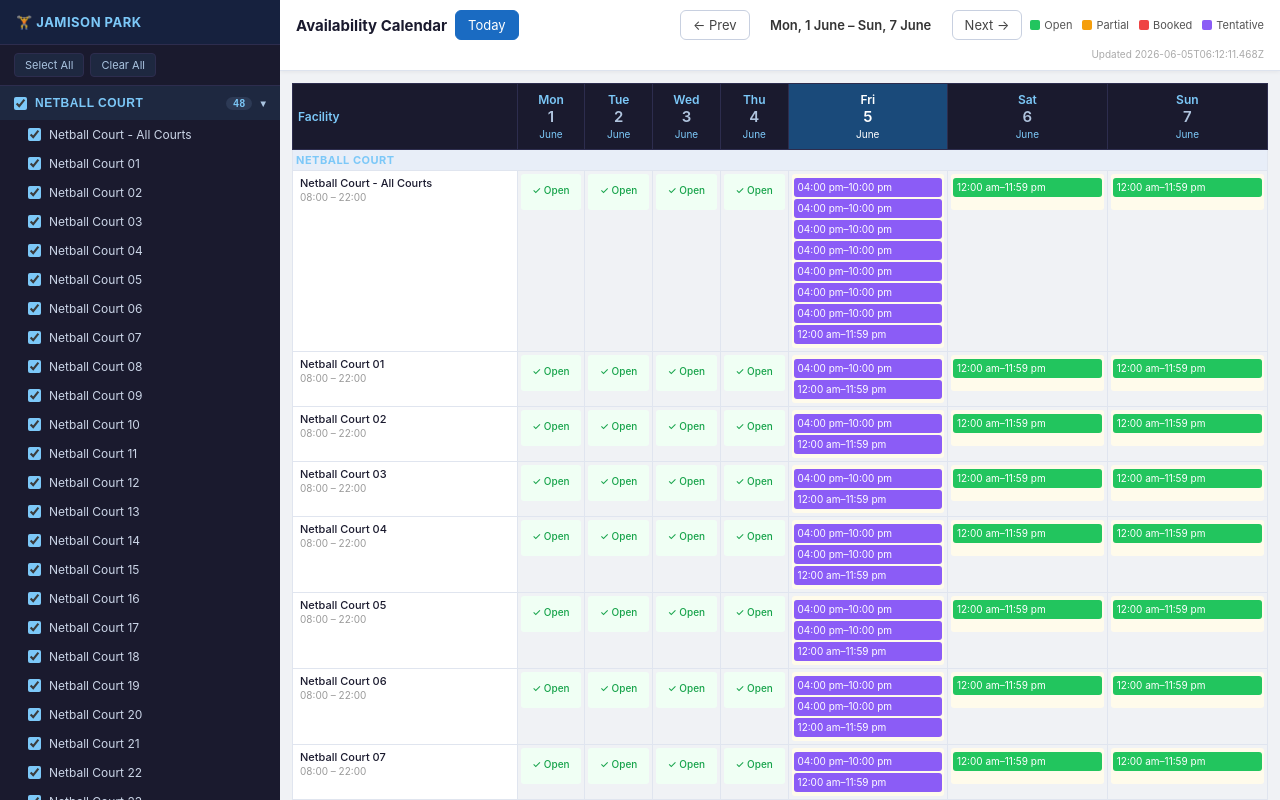
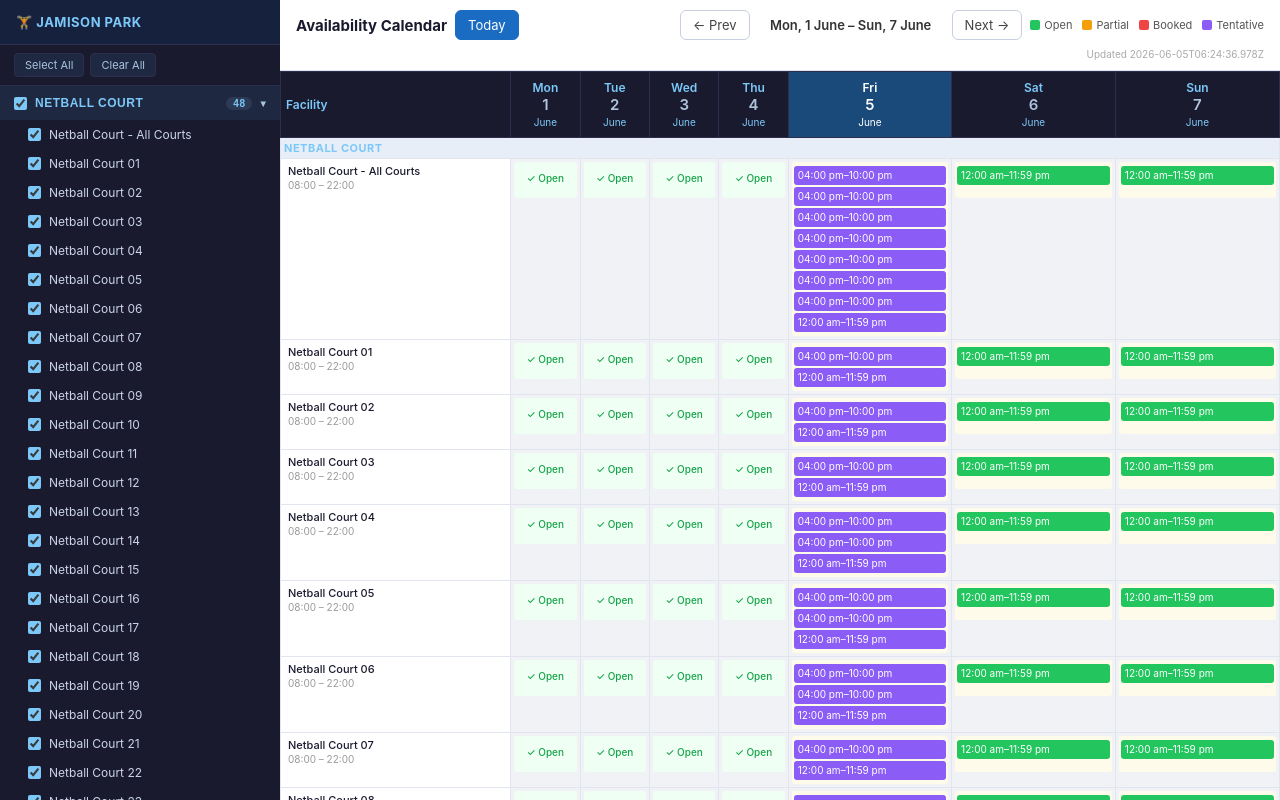
Before and after one commit to EoinCuinn/jamison-calendar, a plain HTML site: page index.html in a window 1280 px wide. Drawn offline with Linux system fonts and the light colour scheme.

Commit message:
Remove calendar-wrap top padding — header now hugs toolbar

```diff
--- a/index.html
+++ b/index.html
@@ -104,7 +104,7 @@ body{font-family:-apple-system,BlinkMacSystemFont,'Segoe UI',sans-serif;backgrou
 #data-note{font-size:10px;color:#aaa;margin-left:auto;white-space:nowrap}
 
 /* ── Calendar ─────────────────────────────────────────────────────────── */
-#calendar-wrap{flex:1;overflow:auto;padding:12px;padding-bottom:calc(12px + env(safe-area-inset-bottom, 0px))}
+#calendar-wrap{flex:1;overflow:auto;padding:0 0 calc(12px + env(safe-area-inset-bottom, 0px))}
 #calendar{width:100%;border-collapse:collapse;min-width:600px}
 #calendar thead th{
   background:#1a1a2e;color:#7cc8f8;padding:8px 5px;font-size:12px;font-weight:600;
@@ -229,7 +229,7 @@ body{font-family:-apple-system,BlinkMacSystemFont,'Segoe UI',sans-serif;backgrou
         <div class="legend-item"><div class="dot dot-prelim"></div>Tentative</div>
       </div>
 
-      <span id="data-note">Updated 2026-06-05T06:12:11.468Z</span>
+      <span id="data-note">Updated 2026-06-05T06:24:36.978Z</span>
     </div>
 
     <div id="calendar-wrap">
```
Also changed, not shown: template.html (+1 -1 lines).
